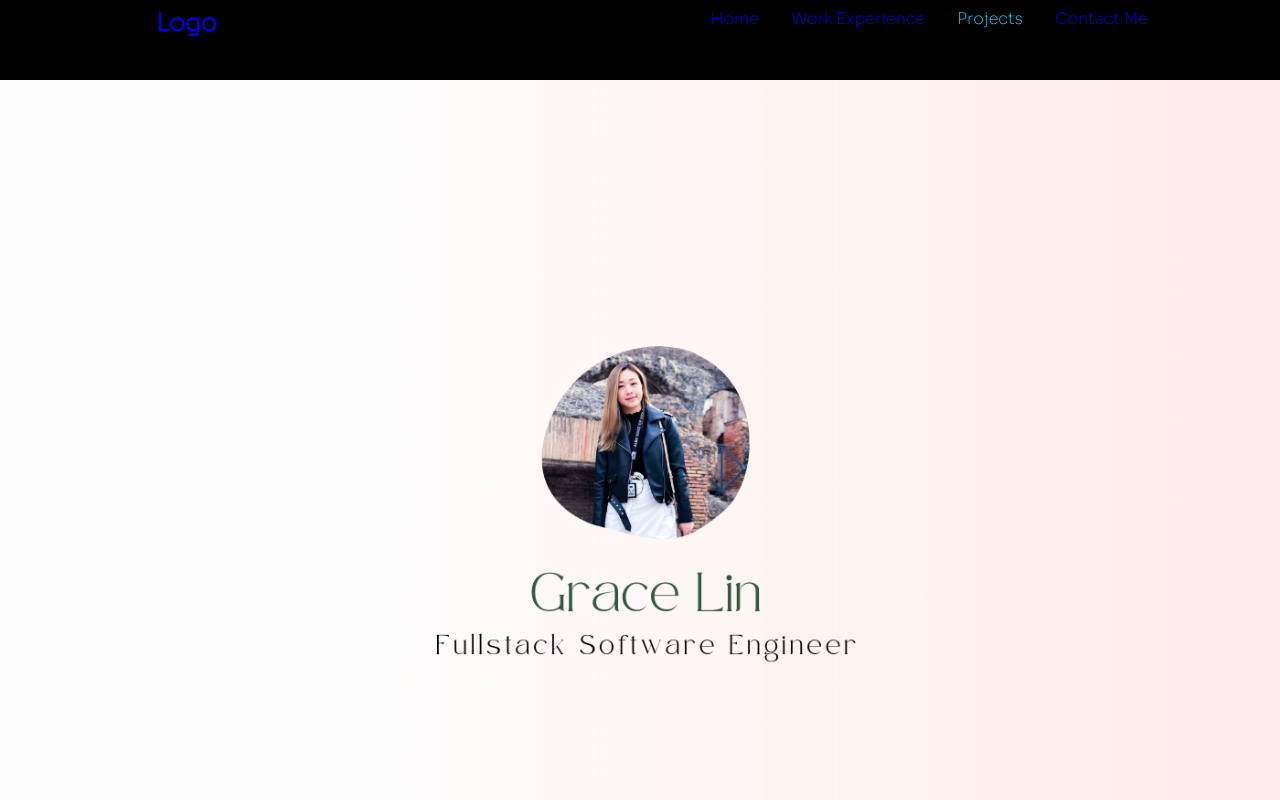
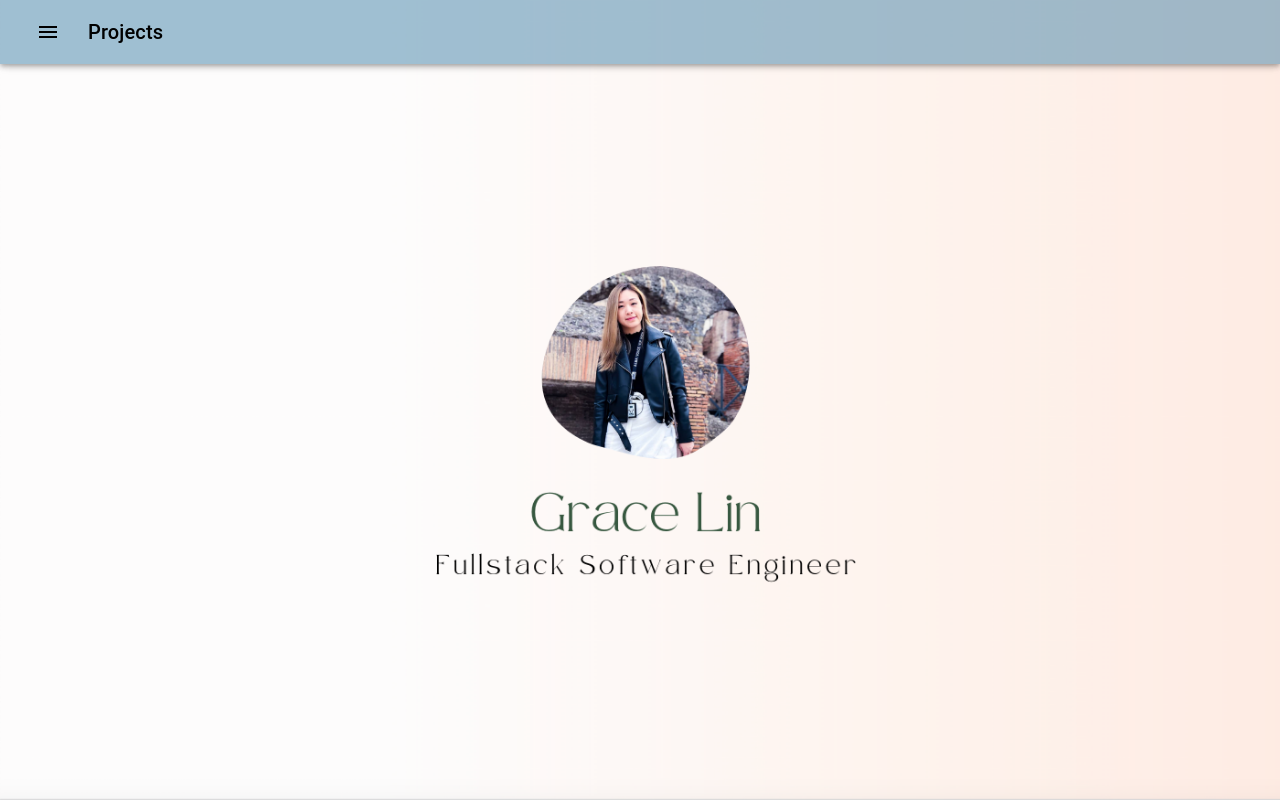
Before and after one commit to gracelin95/Grace-Portfolio, a React (Create React App) app: page /projects in a window 1280 px wide. Shown: the top 800 px of the page. Built offline with nearby package versions, Linux system fonts and the light colour scheme.

Commit message:
made a transparent navbar

```diff
--- a/package.json
+++ b/package.json
@@ -3,6 +3,8 @@
   "version": "0.1.0",
   "private": true,
   "dependencies": {
+    "@material-ui/core": "^4.12.3",
+    "@material-ui/icons": "^4.11.2",
     "@testing-library/jest-dom": "^5.16.1",
     "@testing-library/react": "^12.1.2",
     "@testing-library/user-event": "^13.5.0",
--- a/src/App.js
+++ b/src/App.js
@@ -8,6 +8,8 @@ import WorkExperience from "./components/WorkExperience";
 import Contact from "./components/Contact";
 
 import Banner from "./assets/SimpleOmbre.png";
+import Test from "./assets/Banner-centered.png";
+
 function App() {
   return (
     <Router>
@@ -18,6 +20,7 @@ function App() {
         </Routes>
         <div className="content">
           <img src={Banner} style={{ width: "100%" }} />
+          <img src={Test} style={{ width: "100%" }} />
         </div>
       </div>
     </Router>
--- a/src/components/Navbar.js
+++ b/src/components/Navbar.js
@@ -1,27 +1,94 @@
-import { Nav, NavLink, Bars, NavMenu } from "./NavBarElements";
+// import { Nav, NavLink, Bars, NavMenu } from "./NavBarElements";
+//React Imports
+import React, { useEffect, useState } from "react";
+
+//Material UI Imports
+import { makeStyles } from "@material-ui/core/styles";
+import AppBar from "@material-ui/core/AppBar";
+import ToolBar from "@material-ui/core/Toolbar";
+import Typography from "@material-ui/core/Typography";
+import Button from "@material-ui/core/Button";
+import IconButton from "@material-ui/core/IconButton";
+import MenuIcon from "@material-ui/icons/Menu";
+
+const useStyles = makeStyles((theme) => ({
+  root: {
+    flexGrow: 1,
+  },
+  menuButton: {
+    marginRight: theme.spacing(2),
+    color: "black",
+  },
+  title: {
+    flexGrow: 1,
+    color: "black",
+  },
+  appBarTransparent: {
+    backgroundColor: "rgba(67,129,168,0.5)",
+  },
+  appBarSolid: {
+    backgroundColor: "rgba(67,129,169)",
+  },
+}));
 
 const Navbar = () => {
+  const classes = useStyles();
+
+  //to control the state of the navbar color
+  const [navBackground, setNavBackground] = useState("appBarTransparent");
+
+  const navRef = React.useRef();
+  navRef.current = navBackground;
+
+  useEffect(() => {
+    const handleScroll = () => {
+      const show = window.scrollY > 310;
+      if (show) {
+        setNavBackground("appBarSolid");
+      } else {
+        setNavBackground("appBarTransparent");
+      }
+    };
+    document.addEventListener("scroll", handleScroll);
+    return () => {
+      document.removeEventListener("scroll", handleScroll);
+    };
+  }, []);
+
   return (
-    <Nav className="navbar">
-      <NavLink to="/">
-        <h1>Logo</h1>
-      </NavLink>
-      <Bars />
-      <NavMenu>
-        <NavLink to="/home" activestyle>
-          Home
-        </NavLink>
-        <NavLink to="/WorkExperience" activestyle>
-          Work Experience
-        </NavLink>
-        <NavLink to="/Projects" activestyle>
-          Projects
-        </NavLink>
-        <NavLink to="/Contact" activestyle>
-          Contact Me
-        </NavLink>
-      </NavMenu>
-    </Nav>
+    <div>
+      <AppBar position="fixed" className={classes.appBarTransparent}>
+        <ToolBar>
+          <IconButton className={classes.menuButton}>
+            <MenuIcon />
+          </IconButton>
+          <Typography variant="h6" className={classes.title}>
+            {" "}
+            Projects
+          </Typography>
+        </ToolBar>
+      </AppBar>
+    </div>
+    // <Nav className="navbar">
+    //   <NavLink to="/">
+    //     <h1>Logo</h1>
+    //   </NavLink>
+    //   <Bars />
+    //   <NavMenu>
+    //     <NavLink to="/home" activestyle>
+    //       Home
+    //     </NavLink>
+    //     <NavLink to="/WorkExperience" activestyle>
+    //       Work Experience
+    //     </NavLink>
+    //     <NavLink to="/Projects" activestyle>
+    //       Projects
+    //     </NavLink>
+    //     <NavLink to="/Contact" activestyle>
+    //       Contact Me
+    //     </NavLink>
+    //   </NavMenu>
+    // </Nav>
   );
 };
 
```
Also changed, not shown: 1 other file (tests, documents, lock files or other folders).
